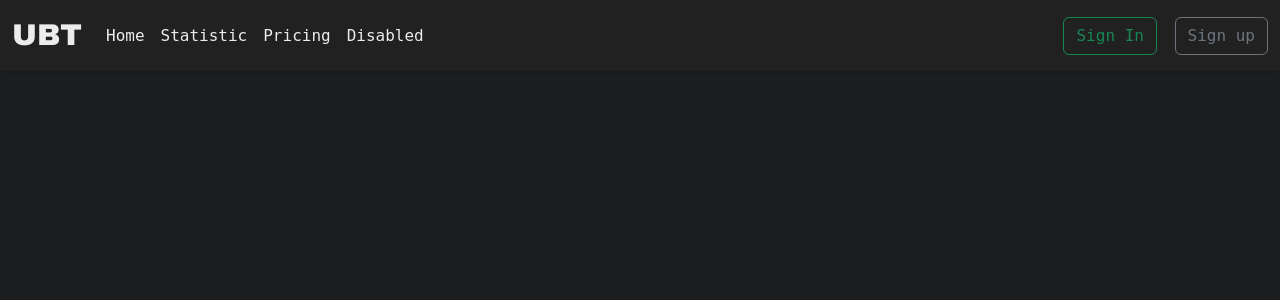
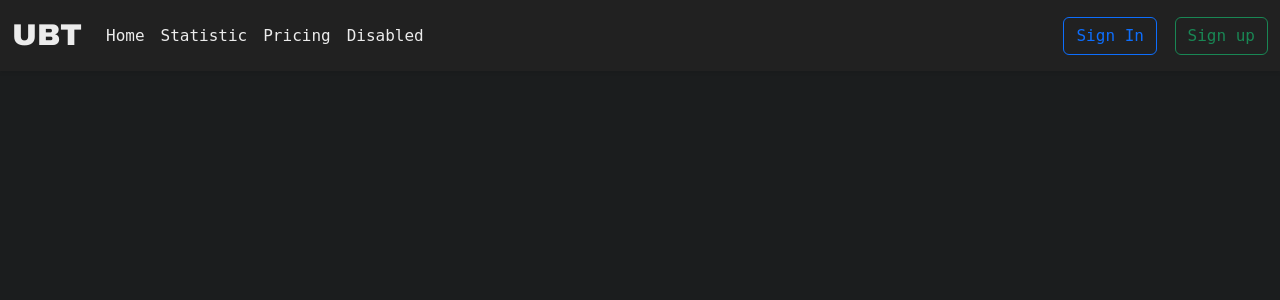
Before and after one commit to berestianyi/utility-bill-tracker, a Django app: page / in a window 1280 px wide. Shown: the top 300 px of the page. Run offline with Django 5.2, Linux system fonts and the light colour scheme; some libraries are stand-ins or nearby versions; some web fonts are replaced.

Commit message:
changed button colors

```diff
--- a/templates/base.html
+++ b/templates/base.html
@@ -35,8 +35,8 @@
                 </div>
             </div>
             <div class="d-lg-block">
-                <button class="btn btn-outline-success me-2" type="button">Sign In</button>
-                <button class="btn btn-outline-secondary" type="button">Sign up</button>
+                <button class="btn btn-outline-primary me-2" type="button">Sign In</button>
+                <button class="btn btn-outline-success" type="button">Sign up</button>
             </div>
         </div>
     </nav>
```
